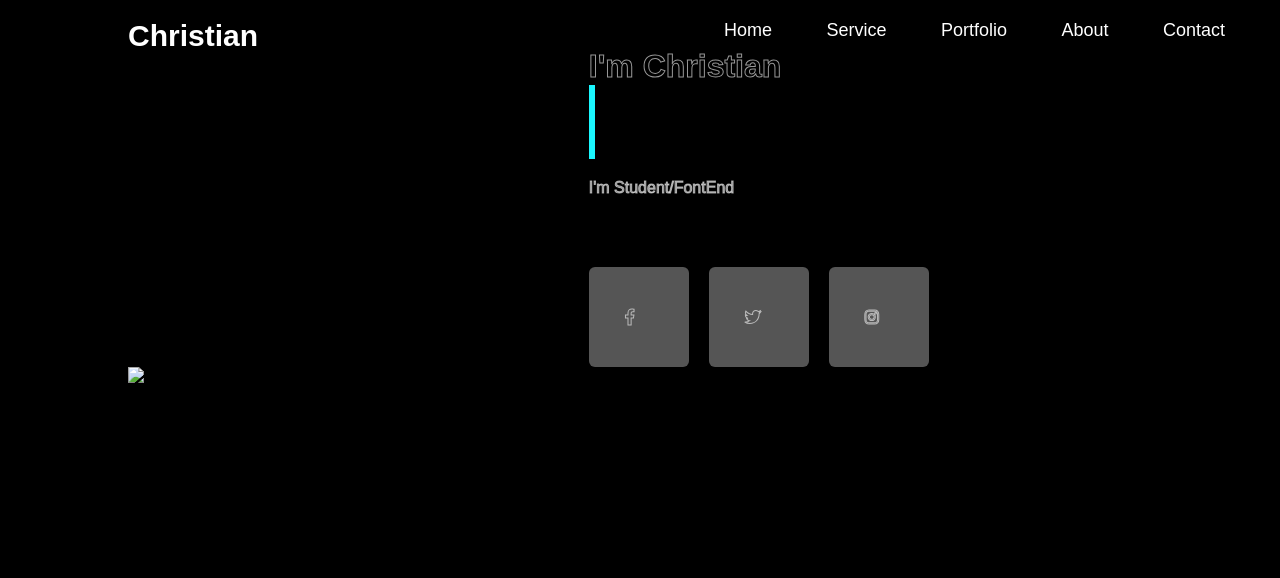
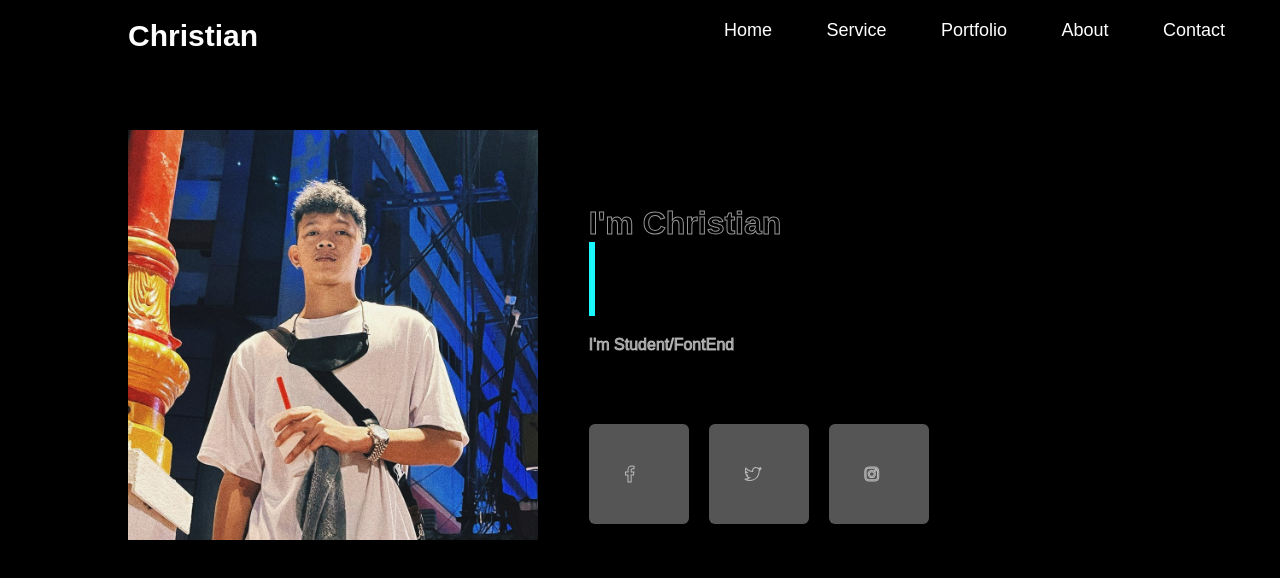
Before and after one commit to Papiischan122/Webpage, a plain HTML site: page index.html in a window 1280 px wide. Drawn offline with Linux system fonts and the light colour scheme.

Commit message:
first commit

```diff
--- a/index.html
+++ b/index.html
@@ -28,7 +28,7 @@
     <div class="left-sidebar"></div>
     <div class="row">
         <div class="left-col">
-        <img src="./ischan.jpg" >
+        <img src="./Photo/ischan.jpg" >
     </div>
     <div class="right-col">
         <h1>I'm Christian
```
